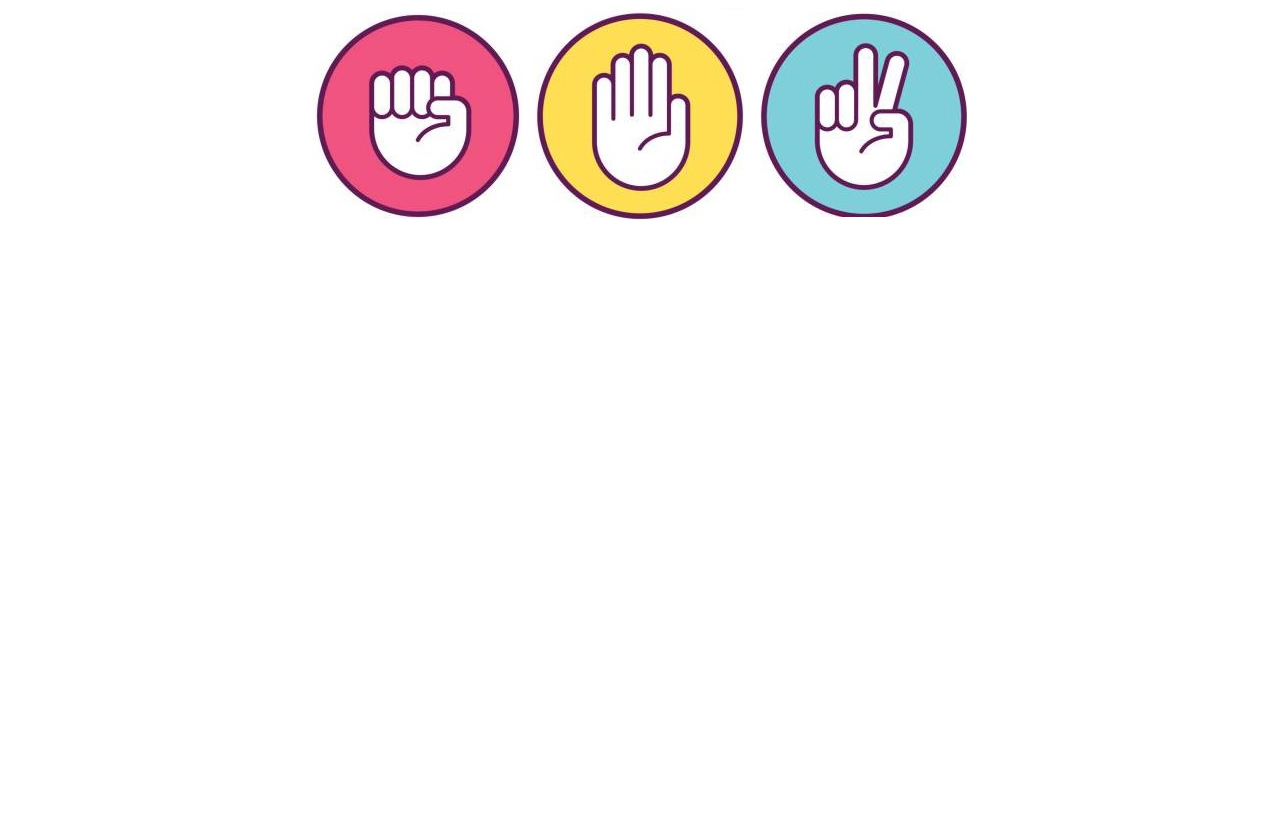
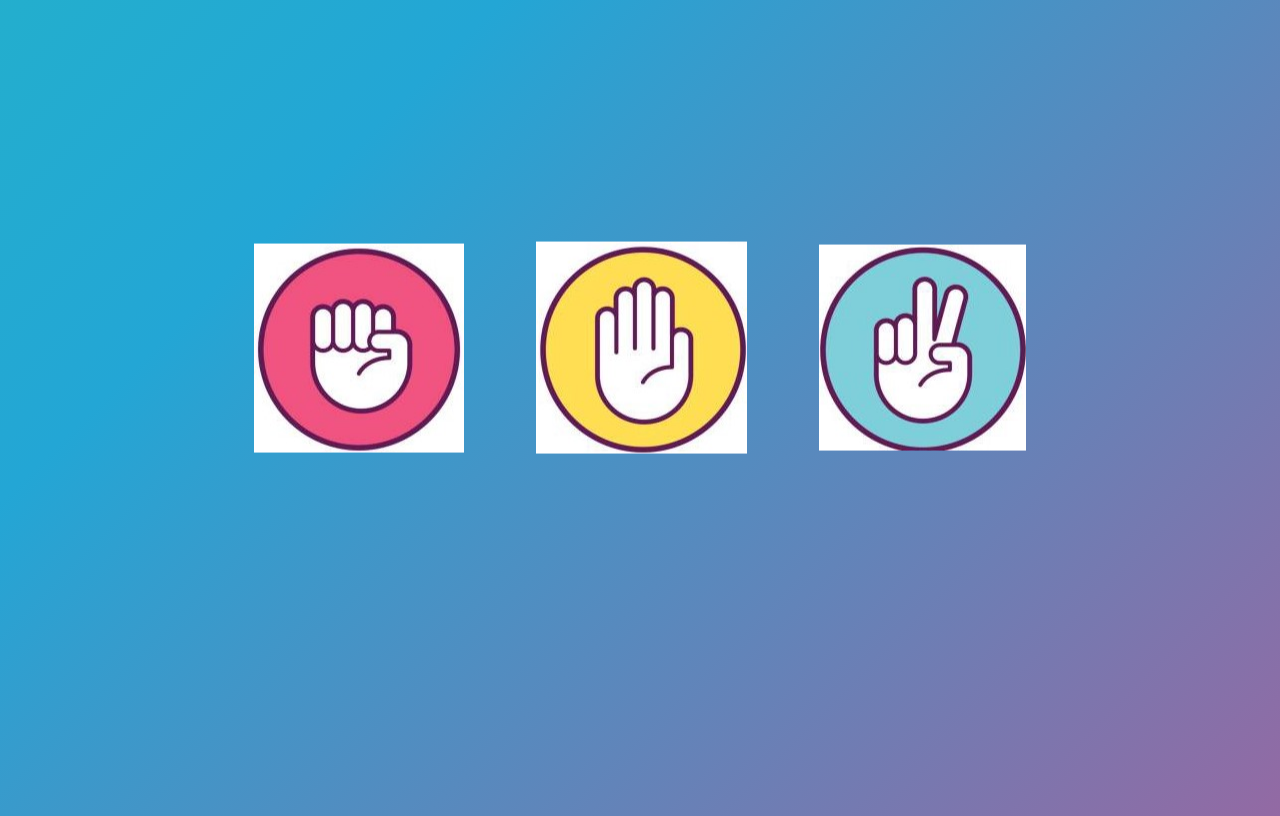
Before and after one commit to AniketNayek3101/Stone-Paper-Scissor-Game, a plain HTML site: page index.html in a window 1280 px wide. Drawn offline with Linux system fonts and the light colour scheme.

Commit message:
added CSS

```diff
--- a/index.html
+++ b/index.html
@@ -1,18 +1,19 @@
 <!DOCTYPE html>
 <html lang="en">
   <head>
-    <meta charset="UTF-8">
-    <meta http-equiv="X-UA-Compatible" content="IE=edge">
-    <meta name="viewport" content="width=device-width, initial-scale=1.0">
-    <link rel="stylesheet" href="style.css">
+    <meta charset="UTF-8" />
+    <meta http-equiv="X-UA-Compatible" content="IE=edge" />
+    <meta name="viewport" content="width=device-width, initial-scale=1.0" />
+    <link rel="stylesheet" href="style.css" />
+    <link rel="shortcut icon" href="images/favicon.ico" type="image/x-icon">
     <title>Stone Papper Scissor</title>
   </head>
   <body>
     <div class="container">
       <div class="game">
-            <div class="stone"><img src="./Images/stone.jpeg" alt=""></div>
-            <div class="paper"><img src="./Images/paper.jpeg" alt=""></div>
-            <div class="scissor"><img src="./Images/scissor.jpeg" alt=""></div>
+        <div class="stone"><img src="./Images/stone.jpeg" alt="" /></div>
+        <div class="paper"><img src="./Images/paper.jpeg" alt="" /></div>
+        <div class="scissor"><img src="./Images/scissor.jpeg" alt="" /></div>
       </div>
       <div class="winner"><h1 class="winn"></h1></div>
     </div>
--- a/script.js
+++ b/script.js
@@ -7,9 +7,10 @@ function game(user){
     document.querySelector('.winn').innerText = "Computer won!!!";
     }
     else {
-    document.querySelector('.winn').innerText = "Its a tie";
+    document.querySelector('.winn').innerText = "It's a tie";
     }
 }
+
 
 const stone = document.getElementsByClassName('stone');
 const paper = document.getElementsByClassName('paper');
--- a/style.css
+++ b/style.css
@@ -1,21 +1,72 @@
-.game{
+
+@import url('https://fonts.googleapis.com/css2?family=Press+Start+2P&display=swap');
+
+body {
+  background: linear-gradient(-45deg, #ee7752, #e73c7e, #23a6d5, #23d5ab);
+  background-size: 400% 400%;
+  animation: gradient 7s ease infinite;
+  height: 100vh;
+  overflow: hidden;
+
+}
+
+@keyframes gradient {
+  0% {
+    background-position: 0% 50%;
+  }
+  50% {
+    background-position: 100% 50%;
+  }
+  100% {
+    background-position: 0% 50%;
+  }
+}
+.container{
+    position: absolute;
+  top: 50%;
+  left: 50%;
+  transform: translate(-50%, -50%);
+
+  font-family: 'Press Start 2P', cursive;
+  color: white;
+  line-height: 40px;
+  letter-spacing: 5px;
+
+}
+
+.game {
   display: flex;
   justify-content: center;
   align-items: center;
+  gap:72px;
+
+}
+.winn{
+    padding-top: 50px;
 }
 
-.stone{
+
+/* .stone {
   margin-right: 10px;
 }
 
-.paper{
-
+.paper {
 }
 
-.scissor{
+.scissor {
+
   margin-left: 16px;
+} */
+
+.winner {
+  text-align: center;
 }
 
-.winner{
-    text-align: center;
+img:hover {
+    transition: 1.5s;
+    transform: scale(1.3);
     }
+
+.winner:hover{
+ text-shadow: 0 0 5px #FFDA87;
+}
```
Also changed, not shown: Images/favicon.ico (added). Lines whose indentation alone changed are shown as unchanged.
